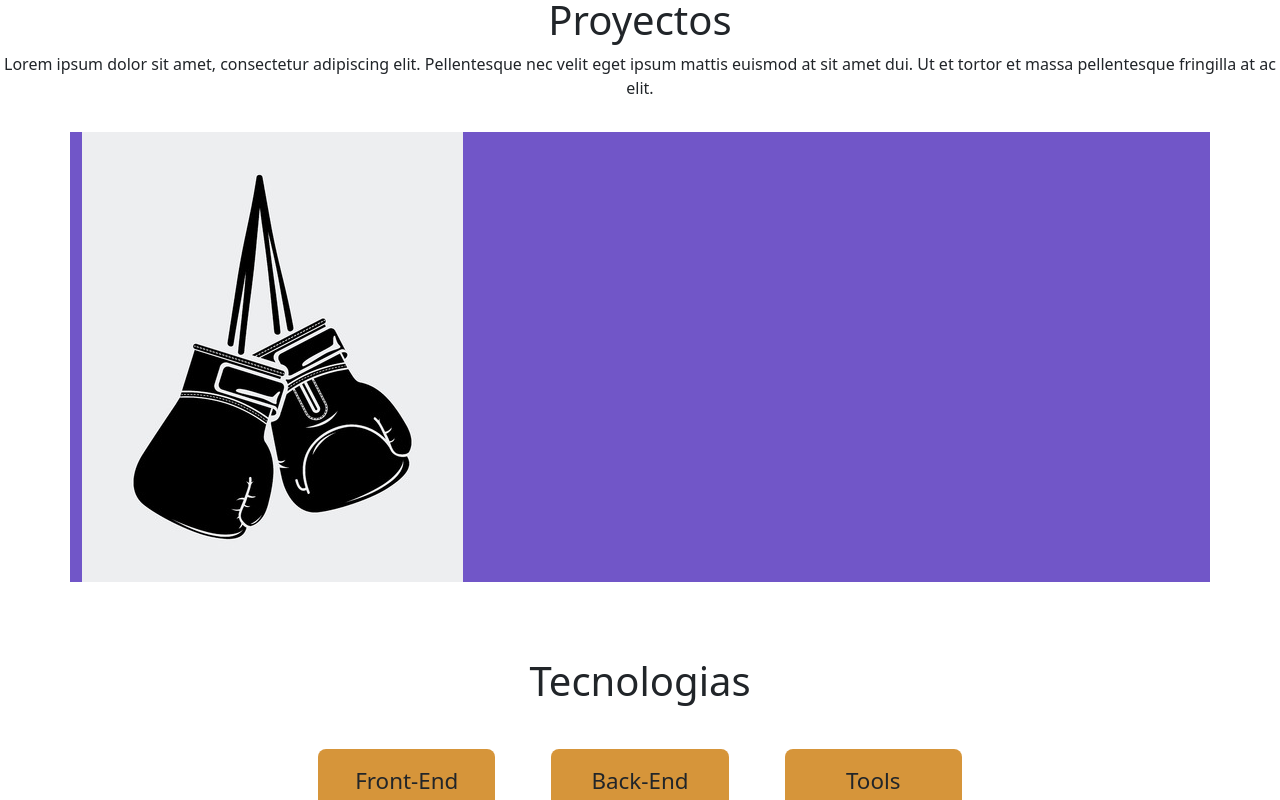
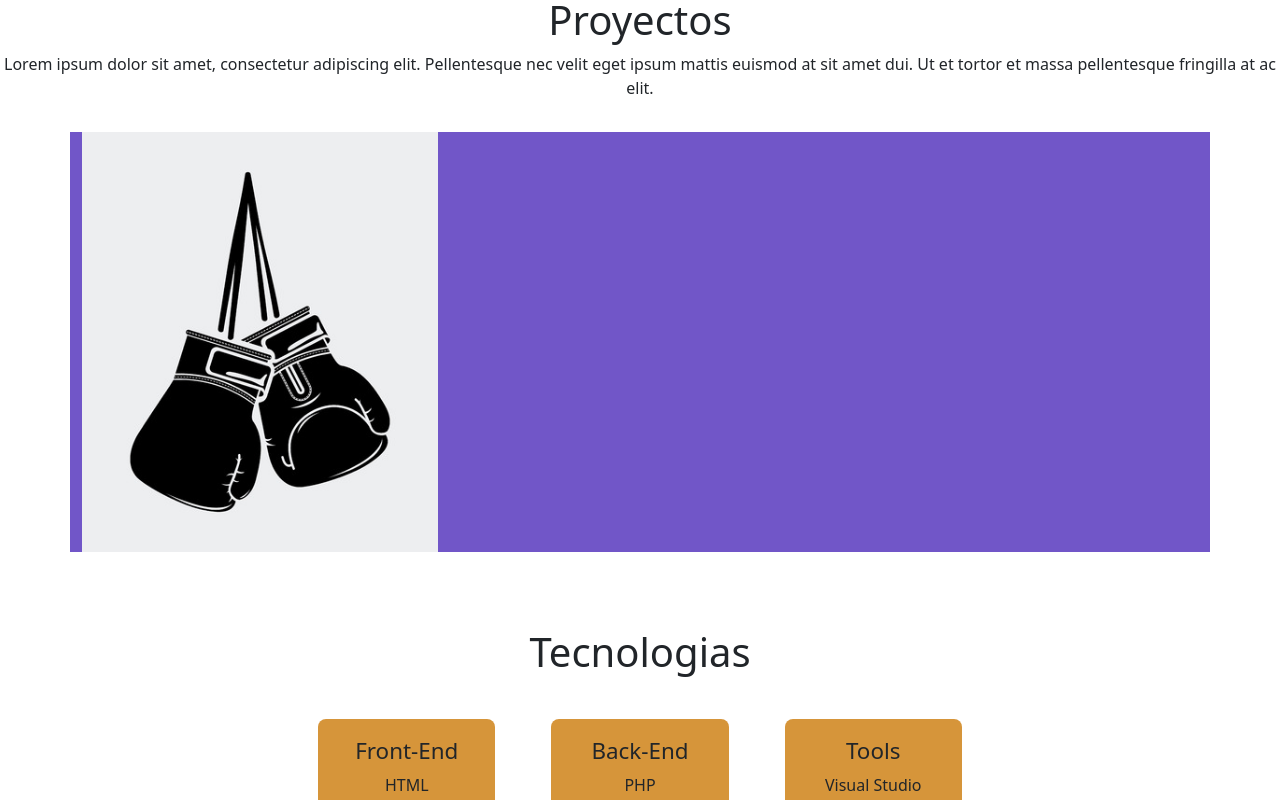
Before and after one commit to nahuelavila4/portfolio-react, a React (Create React App) app: page / in a window 1280 px wide. Shown: the part 1420-2220 px from the top of the page. Built offline with nearby package versions, Linux system fonts and the light colour scheme.

Commit message:
project icons

```diff
--- a/package.json
+++ b/package.json
@@ -10,7 +10,9 @@
     "react": "^18.2.0",
     "react-bootstrap": "^2.5.0",
     "react-dom": "^18.2.0",
+    "react-icons": "^4.7.1",
     "react-scripts": "5.0.1",
+    "styled-components": "^5.3.6",
     "web-vitals": "^2.1.4"
   },
   "scripts": {
--- a/src/component/Project.js
+++ b/src/component/Project.js
@@ -1,6 +1,10 @@
 import React from "react";
 import "../stylesheet/Project.css";
 import Boxeo from "../img/boxeo-vector.jpg";
+import {DiGithubBadge} from 'react-icons/di';
+import {FaExternalLinkAlt} from 'react-icons/fa';
+import {StyleGithub, StyleLink} from '../stylesheet/Style-Icons.js';
+
 export function Project() {
   return (
     <div className="proyectos-recientes d-flex flex-column text-center">
@@ -11,13 +15,21 @@ export function Project() {
           nec velit eget ipsum mattis euismod at sit amet dui. Ut et tortor et
           massa pellentesque fringilla at ac elit.
         </p>
-        <div className="container ">
+        <div className="container proyectos-contenedor">
           <div className="row">
             <div className="col-12 col-md-6 col-lg-4">
               <div className="proyecto">
-                <img src={Boxeo}></img>
+                <img src={Boxeo} alt="boxeo"></img>
                 <div className="overlay">
-
+                  <p>Proyecto Boxeosd df ds</p>
+                  <div className="iconos-proyectos">
+                    <a href="https://github.com/" target={"_blank"} rel="noopener noreferrer">
+                      <StyleGithub />
+                    </a>
+                    <a href="https://github.com/" target={"_blank"} rel="noopener noreferrer">
+                      <StyleLink />
+                    </a>
+                  </div>
                 </div>
               </div>
             </div>
--- a/src/stylesheet/Project.css
+++ b/src/stylesheet/Project.css
@@ -0,0 +1,41 @@
+.proyectos-recientes img{
+    width: 100%;
+    height: 100%;
+    /* padding: 2em; */
+    /* border-radius: 2em; */
+    display: block;
+}
+
+.proyecto{
+    position: relative;
+}
+
+.overlay{
+    position: absolute;
+    bottom: 0;
+    left: 0;
+    right: 0;
+    background-color: rgba(0, 0, 0, 0.75);
+    width: 100%;
+    height: 0;
+    transition: 0.5s ease;
+    overflow: hidden;
+}
+.overlay p{
+    font-size: 1.2rem;
+    font-weight: bold;
+    margin-top: 50%;
+}
+
+.proyecto:hover .overlay{
+    height: 100%;
+}
+
+.iconos-proyectos{
+    display: flex;
+}
+.overlay i{
+    color: aliceblue;
+    font-size: 1.5rem;
+    margin: 2em;
+}
--- /dev/null
+++ b/src/stylesheet/Style-Icons.js
@@ -0,0 +1,13 @@
+import styled from "styled-components";
+import { DiGithubBadge } from "react-icons/di";
+import { FaExternalLinkAlt } from "react-icons/fa";
+
+export const StyleGithub = styled(DiGithubBadge)`
+  color: aliceblue;
+  font-size: 1.5rem;
+`;
+
+export const StyleLink= styled(FaExternalLinkAlt)`
+  color: aliceblue;
+  font-size: 1.5rem;
+`;
```
Also changed, not shown: 1 other file (tests, documents, lock files or other folders).
